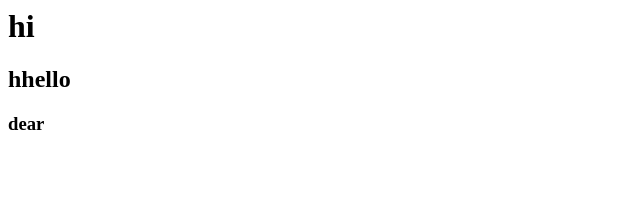
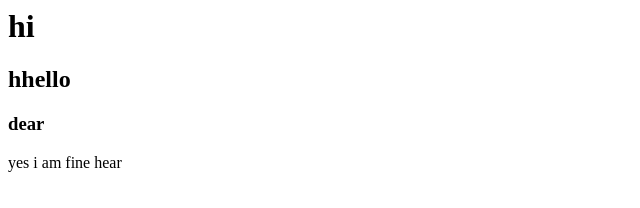
Before and after one commit to asharaja1303/new-demo, a plain HTML site: page index.html in a window 1280 px wide. Shown: the whole page, without its empty margins (0-640 px from the left). Drawn offline with Linux system fonts and the light colour scheme.

Commit message:
Add paragraph and duplicate header to index.html

```diff
--- a/index.html
+++ b/index.html
@@ -1,3 +1,4 @@
 <h1>hi</h1>
 <h2>hhello</h2>
 <h3>dear</h3>
+<p>yes i am fine hear</p>
```
